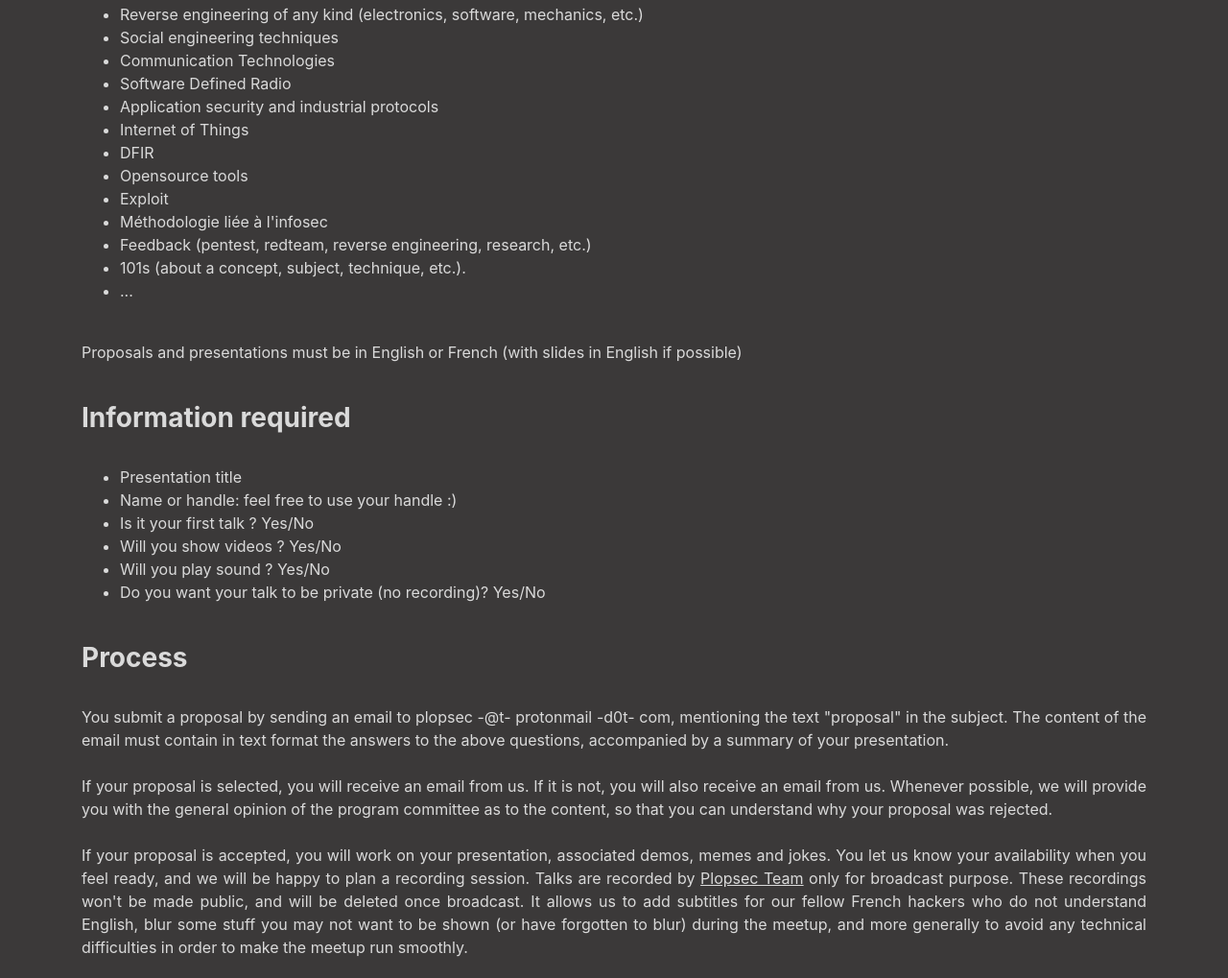
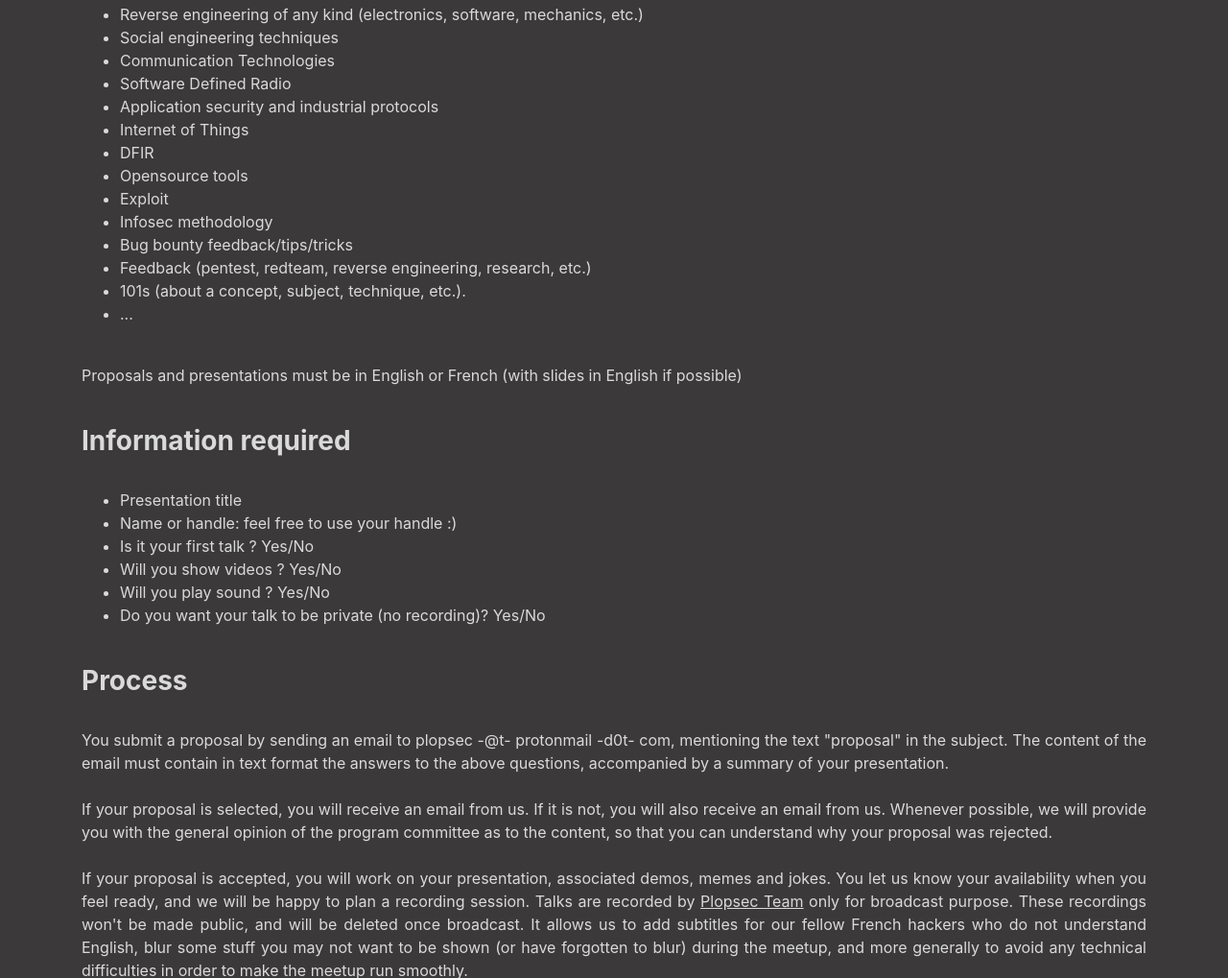
Before and after one commit to plopsec/plopsec.github.io, a plain HTML site: page index.html in a window 1280 px wide. Shown: the part 2000-3019 px from the top of the page at 96% size. Drawn offline with Linux system fonts and the light colour scheme.

Commit message:
Removed some remaining French texts (^^) including an old text in comment

```diff
--- a/index.html
+++ b/index.html
@@ -101,7 +101,8 @@
               <li>DFIR</li>
               <li>Opensource tools</li>
               <li>Exploit</li>
-              <li>Méthodologie liée à l'infosec</li>
+              <li>Infosec methodology</li>
+              <li>Bug bounty feedback/tips/tricks</li>
               <li>Feedback (pentest, redteam, reverse engineering, research, etc.)</li>
               <li>101s (about a concept, subject, technique, etc.).</li>
               <li>...</li>
@@ -166,66 +167,6 @@
         </div>
       </div>
     </div>
-    <!--
-    <div class="jumbotron-fluid" id="cfp-exemple">
-      <div id="example-transition"><i class="fas fa-3x fa-info"></i></div>
-      <br>
-      <div class="container">
-        <div class="row">
-          <div class="col">
-            <h1>exemple de proposition</h1>
-            <br>
-            <p class="justify">
-              <ul>
-              <li>Titre: Observation et prédiction de l'évolution de la population de grenouilles en Basse Provence à l'aide de ML</li>
-              <li>Nom ou pseudo: Cr0a</li>
-              <li>Etes-vous habitué à présenter ? Non</li>
-              <li>Souhaitez-vous diffuser des vidéos ? Non</li>
-              <li>Souhaitez-vous diffuser du son ? Oui</li>
-              </ul>
-              <br>
-              <h3>Outline</h3><br>
-
-              <h4>I. Introduction (5 minutes)</h4>
-
-                <h5>I.1. Batraciens (2 minutes)</h5>
-
-                  <p>Je rappelle ce qu'est un batracien, et pourquoi ça prolifère en Basse Provence.
-                  J'en profite pour faire écouter le son de ces doux mélomanes.</p>
-
-                <h5>I.2. Système reproducteur (2 minutes)</h5>
-                <p>J'expose dans cette section le système reproducteur de la grenouille commune,
-                  son fonctionnement, ses caractéristiques.<br><br>
-
-                  Plusieurs photos éclatées seront montrées, détaillant ce dernier.</p>
-
-                <h5>I.3. Climat de la Basse Provence (1 minute)</h5>
-                <p>Je rappelle ici le climat de la Basse Provence, et explique en quoi ce dernier</p>
-
-            <h4>II. Prolifération des grenouilles (10 minutes)</h4>
-
-                <h5>II.1. Modélisation (3 minutes)</h5>
-                  <p>Je présente dans cette section une modélisation de la population des grenouilles,
-                  et l'évolution de cette dernière au cours des années.</p>
-
-                <h5>II.2. Prédiction de l'évolution de la population de grenouilles (5 minutes)</h5>
-                  <p>Je parle du bénéfice du Machine Learning dans la prédiction de l'évolution de
-                  cette population, basée sur ce modèle. J'explique l'adéquation du modèle et le
-                  choix des différents paramètres, et démontre que ces derniers permettent une
-                  prédiction assez juste sur la base de la comparaison des prédictions et observations
-                  effectuées ces deux dernières années.</p>
-
-                <h5>II.3. Améliorations possibles (2 minutes)</h5>
-                  <p>Dans cette section, je présente plusieurs axes d'améliorations de mon système de
-                  prédiction, à l'aide de Deep Learning et de Blockchain.</p>
-
-              <h4>III. Conclusion</h4>
-
-                <p>Le Machine Learning combiné à la Blockchain, ça fonctionne !</p>
-              </div></div>
-      </div>
-    </div>-->
-
   </div>
 
 
```
